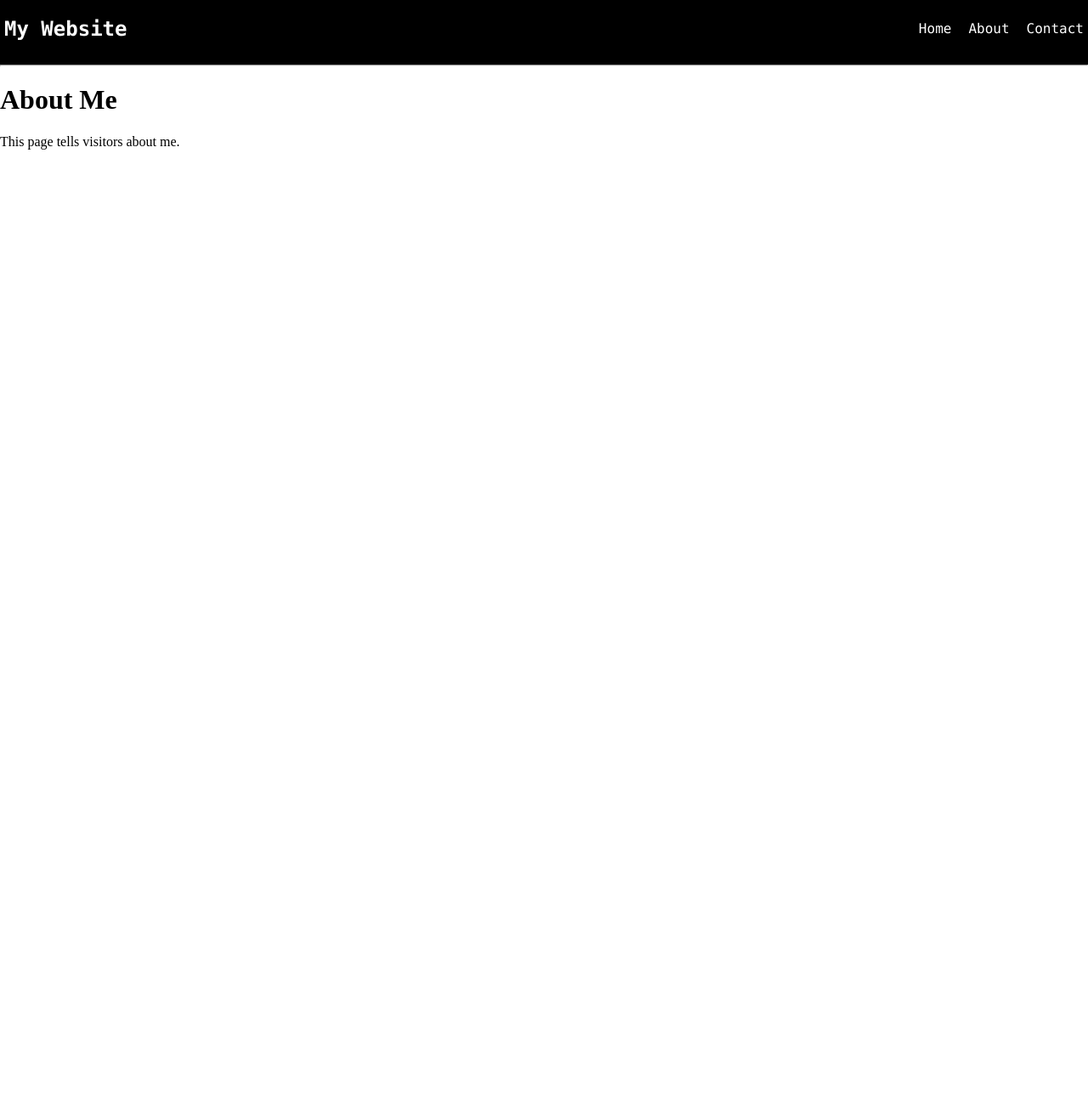
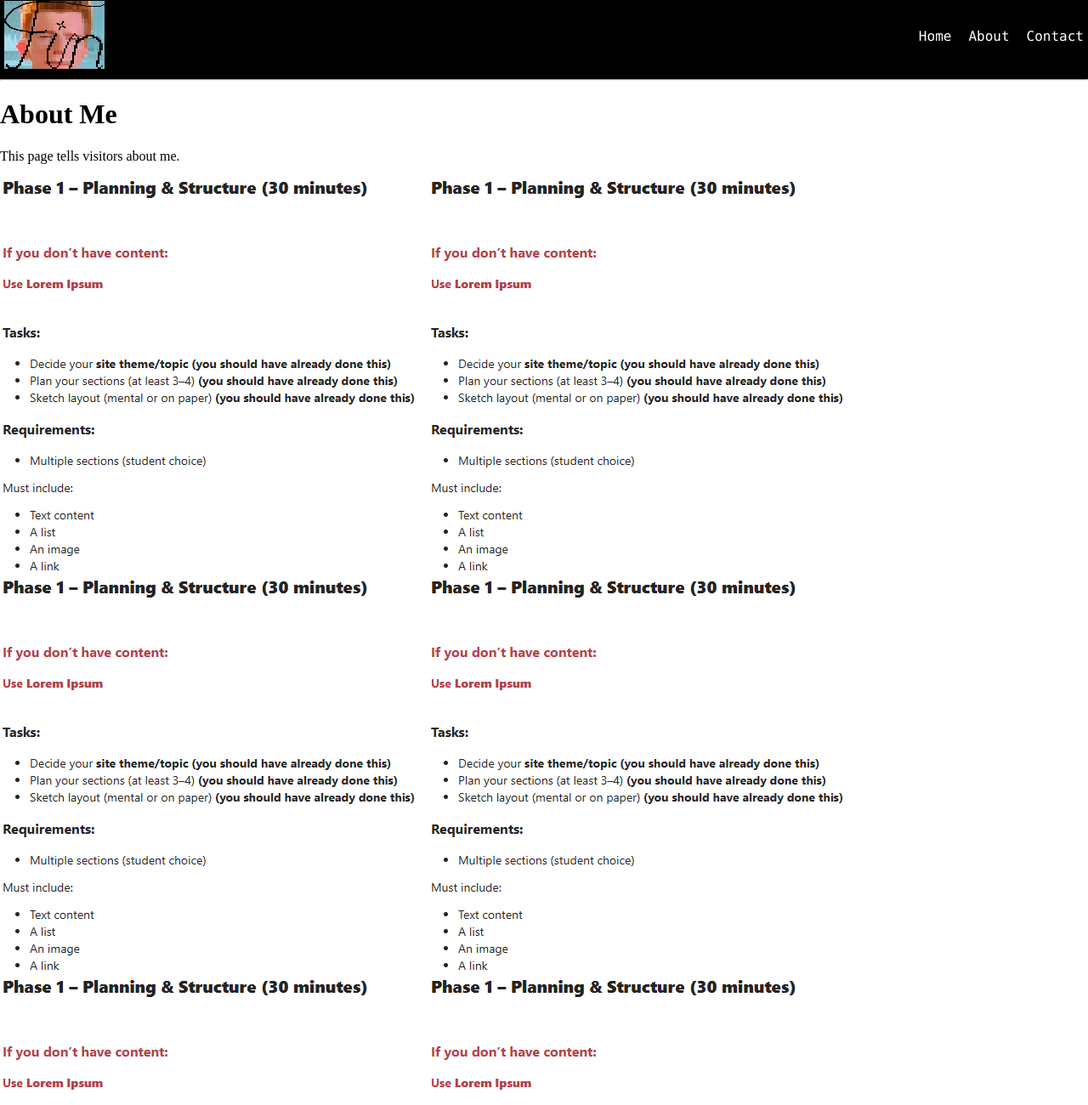
Before and after one commit to bro1900/my-node-site, a website: page public/about.html in a window 1280 px wide. Shown: the top 1300 px of the page at 85% size. Before the commit the page ends 800 px from the top, so only its background shows below. Drawn offline with Linux system fonts and the light colour scheme.

Commit message:
let's blow some tiny minds

```diff
--- a/public/about.html
+++ b/public/about.html
@@ -11,7 +11,7 @@
     <body>
         <div class="background">
             <nav class="navbar">
-                <h1>My Website</h1>
+                <div class="logo"><a href="/"><img src="images/4.png" alt="they're carriers of disease, and they eat garbage"></a></div>
                 <div class="hamburger" onclick="toggleMenu()"><b>Ω</b></div>
                 <ul class="nav-links">
                     <li><a href="/cat" id="catUndiscovered">???</a></li>
@@ -24,6 +24,12 @@
         </div>
         <h1>About Me</h1>
         <p>This page tells visitors about me.</p>
+        <img src="images/8.png">
+        <img src="images/8.png">
+        <img src="images/8.png">
+        <img src="images/8.png">
+        <img src="images/8.png">
+        <img src="images/8.png">
         <script>
             function toggleMenu() {
                 document.querySelector('.nav-links').classList.toggle('active');
--- a/public/style.css
+++ b/public/style.css
@@ -34,6 +34,11 @@ b {
 
 .background {
     background: #000000;
+}
+
+a img {
+    padding: 1px 0px 0px 0px;
+    margin: 0;
 
 }
 
@@ -130,3 +135,10 @@ nav {
   font-family: monospace;
   border: 1px solid #ccc;
 }
+
+/* .logo {
+    background: url('images/3.png') no-repeat center center;
+} */
+
+/* .logo a {
+} */
```
Also changed, not shown: public/cat.html (+1 -1 lines), public/contact.html (+1 -1 lines), public/index.html (+2 -2 lines), public/images/3.png (added), public/images/4.png (added), public/images/8.png (added).
